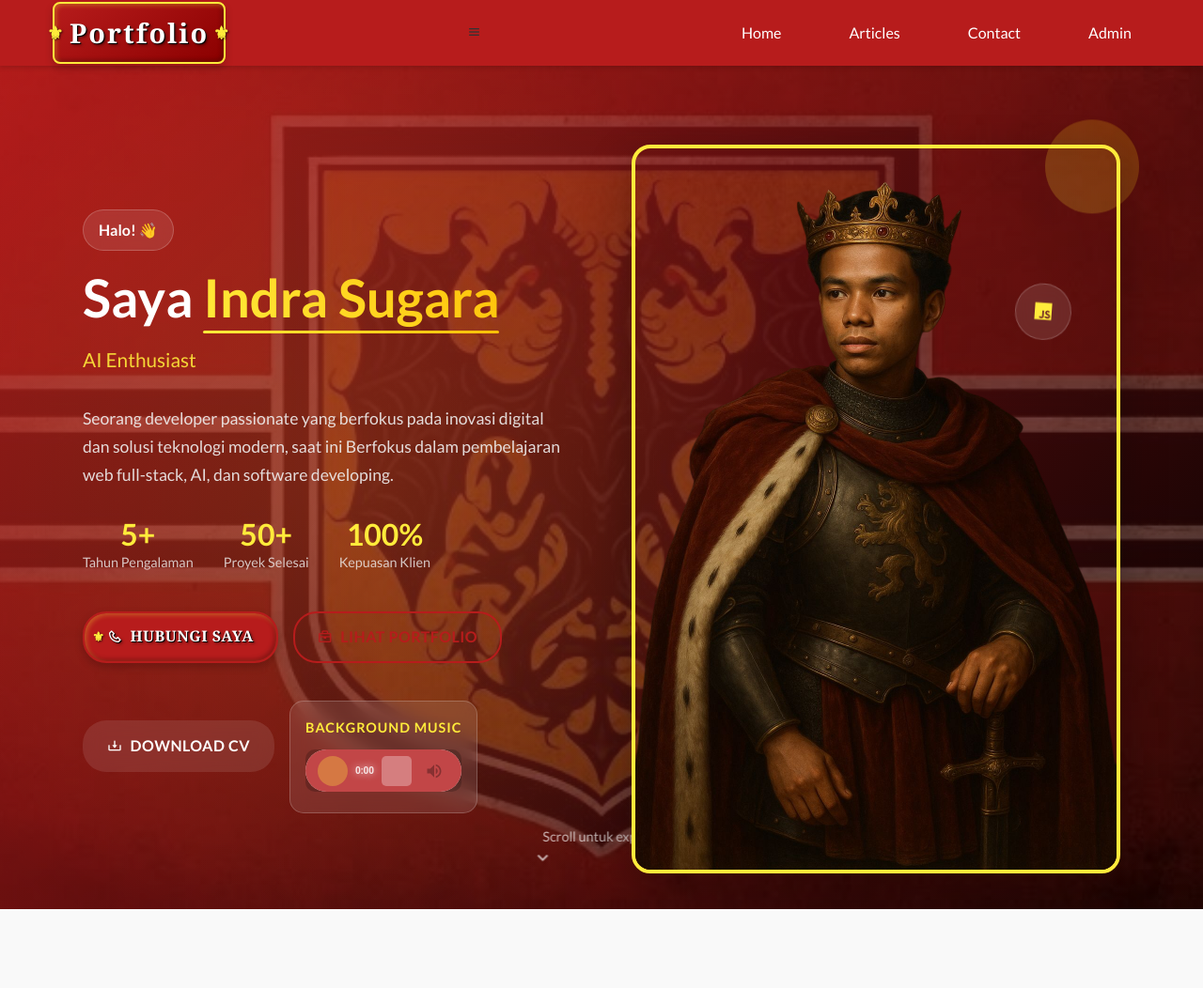
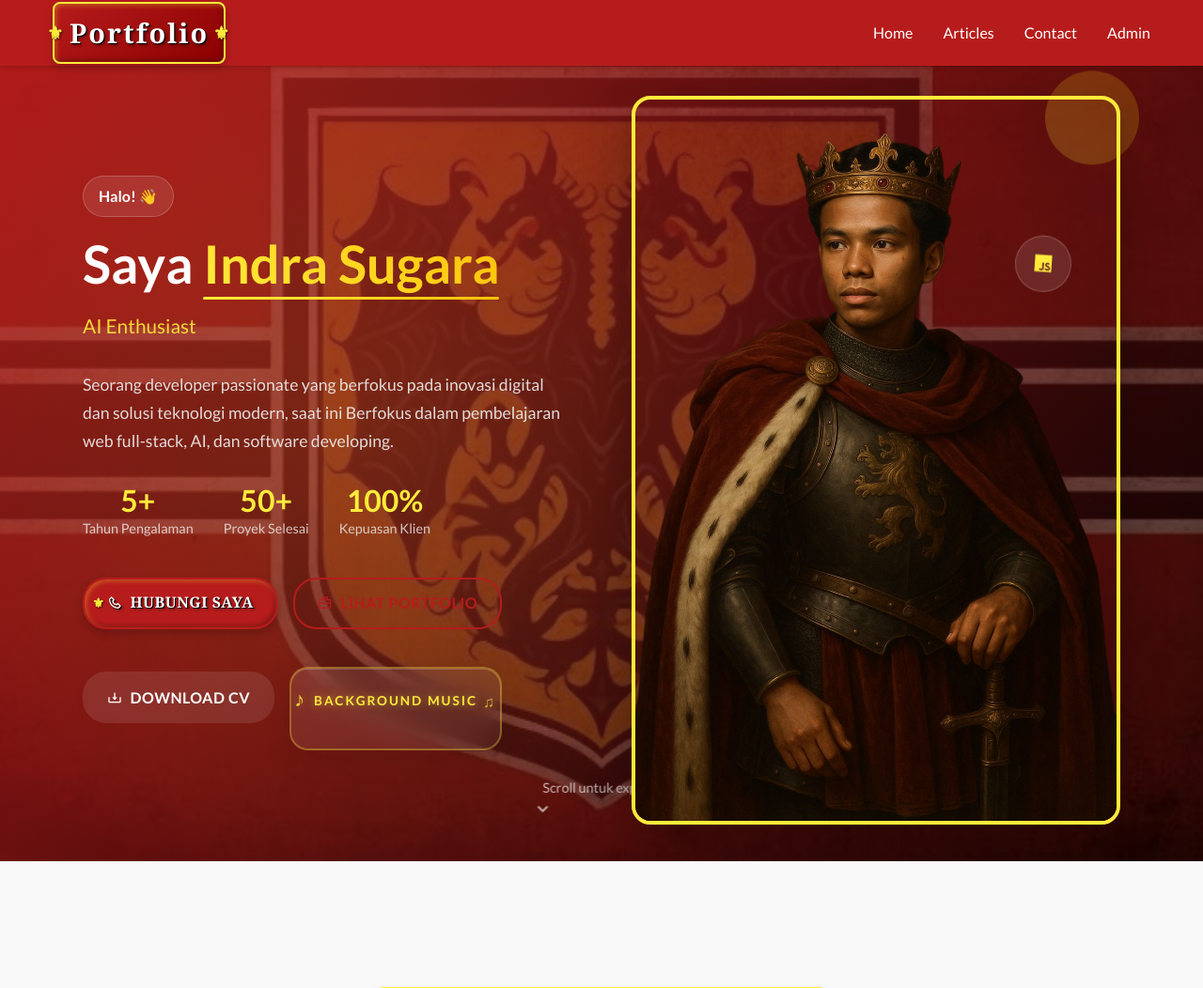
Before and after one commit to IndraSugara/myporto, a PHP site: page / in a window 1280 px wide. Shown: the top 1052 px of the page at 94% size. Run offline with PHP 8.4, Linux system fonts and the light colour scheme; data comes from the database, SQL or seed files in the repository.

Commit message:
Update style.css

```diff
--- a/assets/css/style.css
+++ b/assets/css/style.css
@@ -115,57 +115,15 @@
   display: none;
 }
 .menu-icon {
-  display: block;
+  display: none;
   z-index: 100;
   cursor: pointer;
+  padding: 10px;
+  color: #fff;
+  font-size: 1.5rem;
   -webkit-tap-highlight-color: transparent;
-  -webkit-touch-callout: none;
-  -webkit-user-select: none;
-  -khtml-user-select: none;
-  -moz-user-select: none;
-  -ms-user-select: none;
   user-select: none;
-  padding: 8px;
-  border-radius: 4px;
-  transition: background-color 0.2s ease;
   touch-action: manipulation;
-}
-
-.menu-icon:hover,
-.menu-icon:active,
-.menu-icon.active {
-  background-color: rgba(255, 255, 255, 0.1);
-}
-
-.menu-toggle:checked ~ .nav-menu,
-.nav-menu.show,
-.nav-menu.active {
-  right: 0;
-}
-
-.menu-toggle:checked ~ .menu-icon .bx-menu,
-.menu-icon.active .bx-menu {
-  display: none;
-}
-
-.menu-toggle:checked ~ .menu-icon .bx-x,
-.menu-icon.active .bx-x {
-  display: block;
-}
-
-/* Improve touch targets for mobile */
-.nav-link {
-  -webkit-tap-highlight-color: transparent;
-  touch-action: manipulation;
-  padding: 12px 20px;
-  display: block;
-  border-radius: 8px;
-  transition: all 0.3s ease;
-}
-
-.nav-link:hover,
-.nav-link:active {
-  background-color: rgba(255, 255, 255, 0.1);
 }
 .menu-icon .bx-x {
   display: none;
@@ -1169,61 +1270,238 @@
 }
 
 .audio-player-container {
-  background: rgba(255, 255, 255, 0.1);
-  backdrop-filter: blur(10px);
+  background: linear-gradient(145deg, rgba(255, 255, 255, 0.1), rgba(255, 255, 255, 0.05));
+  backdrop-filter: blur(15px);
+  border: 2px solid rgba(255, 235, 59, 0.3);
+  border-radius: 20px;
+  padding: 1.5rem;
+  box-shadow:
+    0 8px 32px rgba(0, 0, 0, 0.1),
+    inset 0 1px 0 rgba(255, 255, 255, 0.2);
+  transition: all 0.4s cubic-bezier(0.4, 0, 0.2, 1);
+  max-width: 320px;
+  position: relative;
+  overflow: hidden;
+}
+
+.audio-player-container::before {
+  content: '';
+  position: absolute;
+  top: 0;
+  left: -100%;
+  width: 100%;
+  height: 100%;
+  background: linear-gradient(90deg, transparent, rgba(255, 235, 59, 0.1), transparent);
+  transition: left 0.6s ease;
+}
+
+.audio-player-container:hover {
+  background: linear-gradient(145deg, rgba(255, 255, 255, 0.15), rgba(255, 255, 255, 0.08));
+  border-color: rgba(255, 235, 59, 0.6);
+  transform: translateY(-5px) scale(1.02);
+  box-shadow:
+    0 15px 40px rgba(0, 0, 0, 0.2),
+    0 0 20px rgba(255, 235, 59, 0.3),
+    inset 0 1px 0 rgba(255, 255, 255, 0.3);
+}
+
+.audio-player-container:hover::before {
+  left: 100%;
+}
+
+.audio-player-header {
+  text-align: center;
+  margin-bottom: 1rem;
+  color: #ffeb3b;
+  font-weight: 700;
+  font-size: 0.85rem;
+  text-transform: uppercase;
+  letter-spacing: 2px;
+  text-shadow: 0 0 10px rgba(255, 235, 59, 0.5);
+  position: relative;
+}
+
+.audio-player-header::before {
+  content: '♪';
+  position: absolute;
+  left: -20px;
+  top: 50%;
+  transform: translateY(-50%);
+  font-size: 1.2rem;
+  animation: musicNote 2s infinite ease-in-out;
+}
+
+.audio-player-header::after {
+  content: '♫';
+  position: absolute;
+  right: -20px;
+  top: 50%;
+  transform: translateY(-50%);
+  font-size: 1rem;
+  animation: musicNote 2s infinite ease-in-out 0.5s;
+}
+
+@keyframes musicNote {
+  0%, 100% {
+    transform: translateY(-50%) scale(1);
+    opacity: 0.7;
+  }
+  50% {
+    transform: translateY(-60%) scale(1.2);
+    opacity: 1;
+  }
+}
+
+.custom-audio-player {
+  width: 100%;
+  background: rgba(0, 0, 0, 0.3);
   border-radius: 15px;
   padding: 1rem;
-  border: 1px solid rgba(255, 255, 255, 0.2);
+  border: 1px solid rgba(255, 235, 59, 0.2);
+}
+
+.audio-controls {
+  display: flex;
+  align-items: center;
+  gap: 1rem;
+  margin-bottom: 0.75rem;
+}
+
+.play-pause-btn {
+  width: 45px;
+  height: 45px;
+  border-radius: 50%;
+  background: linear-gradient(145deg, #ffeb3b, #ffc107);
+  border: none;
+  color: #b71c1c;
+  font-size: 1.5rem;
+  cursor: pointer;
   transition: all 0.3s ease;
-  max-width: 280px;
-}
-
-.audio-player-container:hover {
-  background: rgba(255, 255, 255, 0.15);
-  transform: translateY(-2px);
-}
-
-.audio-player-header {
-  text-align: center;
-  margin-bottom: 0.75rem;
+  box-shadow: 0 4px 15px rgba(255, 235, 59, 0.4);
+  display: flex;
+  align-items: center;
+  justify-content: center;
+}
+
+.play-pause-btn:hover {
+  transform: scale(1.1);
+  box-shadow: 0 6px 20px rgba(255, 235, 59, 0.6);
+}
+
+.play-pause-btn:active {
+  transform: scale(0.95);
+}
+
+.audio-info {
+  flex: 1;
+  color: #fff;
+}
+
+.audio-title {
+  font-size: 0.9rem;
+  font-weight: 600;
+  margin-bottom: 0.25rem;
+  text-shadow: 0 1px 2px rgba(0, 0, 0, 0.5);
+}
+
+.audio-artist {
+  font-size: 0.75rem;
+  opacity: 0.8;
   color: #ffeb3b;
-  font-weight: 600;
-  font-size: 0.9rem;
-  text-transform: uppercase;
-  letter-spacing: 1px;
-}
-
+}
+
+.volume-control {
+  width: 30px;
+  height: 30px;
+  background: rgba(255, 255, 255, 0.1);
+  border-radius: 50%;
+  border: none;
+  color: #fff;
+  cursor: pointer;
+  font-size: 1rem;
+  transition: all 0.3s ease;
+}
+
+.volume-control:hover {
+  background: rgba(255, 255, 255, 0.2);
+  transform: scale(1.1);
+}
+
+.progress-container {
+  width: 100%;
+  height: 6px;
+  background: rgba(255, 255, 255, 0.2);
+  border-radius: 3px;
+  margin-bottom: 0.5rem;
+  cursor: pointer;
+  position: relative;
+  overflow: hidden;
+}
+
+.progress-bar {
+  height: 100%;
+  background: linear-gradient(90deg, #ffeb3b, #ffc107);
+  border-radius: 3px;
+  width: 0%;
+  transition: width 0.1s ease;
+  position: relative;
+}
+
+.progress-bar::after {
+  content: '';
+  position: absolute;
+  top: 0;
+  right: 0;
+  width: 12px;
+  height: 100%;
+  background: #fff;
+  border-radius: 50%;
+  box-shadow: 0 0 10px rgba(255, 255, 255, 0.8);
+}
+
+.time-display {
+  display: flex;
+  justify-content: space-between;
+  font-size: 0.7rem;
+  color: rgba(255, 255, 255, 0.8);
+  font-weight: 500;
+}
+
+/* Hide default audio element */
 audio#bg-music {
-  width: 100%;
-  height: 45px;
-  border-radius: 10px;
-  outline: none;
-  background: rgba(0, 0, 0, 0.2);
-}
-
-audio#bg-music::-webkit-media-controls-panel {
-  background: rgba(183, 28, 28, 0.8);
-  border-radius: 10px;
-}
-
-audio#bg-music::-webkit-media-controls-play-button,
-audio#bg-music::-webkit-media-controls-pause-button {
-  background: #ffeb3b;
-  border-radius: 50%;
-  margin: 3px;
-}
-
-audio#bg-music::-webkit-media-controls-timeline {
-  background: rgba(255, 255, 255, 0.3);
-  border-radius: 5px;
-  margin: 0 8px;
-}
-
-audio#bg-music::-webkit-media-controls-current-time-display,
-audio#bg-music::-webkit-media-controls-time-remaining-display {
-  color: #fff;
-  font-size: 10px;
-  font-weight: 600;
+  display: none;
+}
+
+/* Playing animation */
+.audio-player-container.playing {
+  animation: audioPlayerGlow 2s infinite;
+}
+
+@keyframes audioPlayerGlow {
+  0%, 100% {
+    box-shadow:
+      0 8px 32px rgba(0, 0, 0, 0.1),
+      inset 0 1px 0 rgba(255, 255, 255, 0.2);
+  }
+  50% {
+    box-shadow:
+      0 15px 40px rgba(255, 235, 59, 0.3),
+      0 0 30px rgba(255, 235, 59, 0.2),
+      inset 0 1px 0 rgba(255, 255, 255, 0.3);
+  }
+}
+
+/* Responsive */
+@media (max-width: 768px) {
+  .audio-player-container {
+    max-width: 280px;
+    padding: 1.25rem;
+  }
+
+  .audio-player-header::before,
+  .audio-player-header::after {
+    display: none;
+  }
 }
 /* Section Styles */
 .section {
```
Also changed, not shown: other parts of assets/css/style.css (+186 -34 lines).
